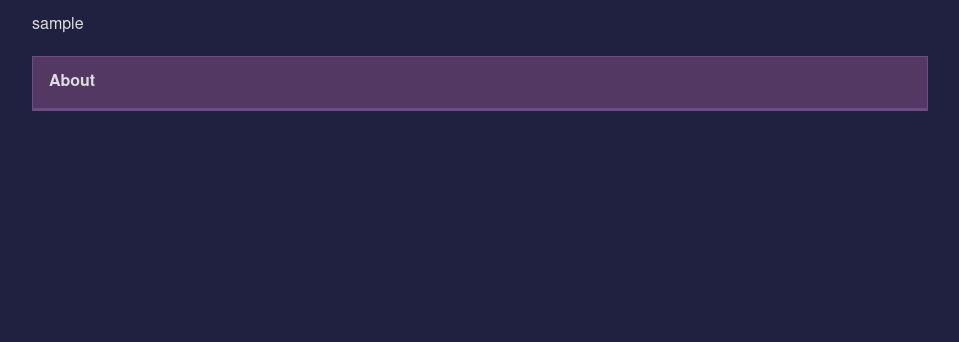
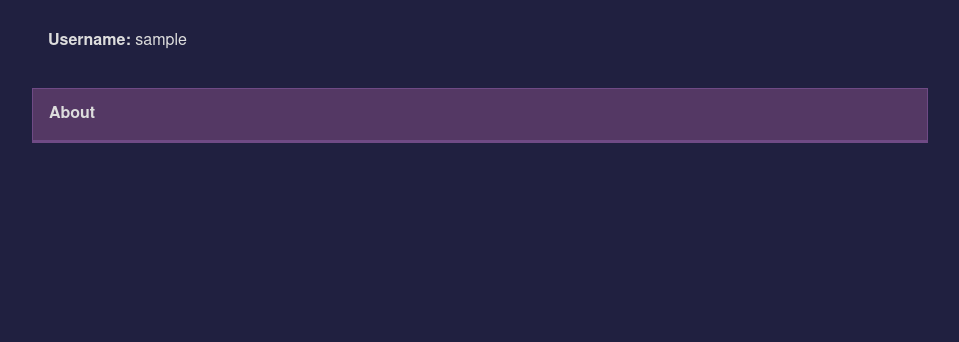
Before and after one commit to vlaya8/tagforest, a Django app: page /accounts/profile/ in a window 1280 px wide. Shown: the part 177-519 px from the top of the page, without its empty margins (160-1119 px from the left). Run offline with Django 3.2, Linux system fonts and the light colour scheme; the visitor is signed in with stand-in values (Sample User, id 1); style sheets or scripts are compiled from the project's sources; parts of the project's set-up code (start-up, migrations or seed data) failed here and were passed over.

Commit message:
Update profil template

```diff
--- a/scss/style.scss
+++ b/scss/style.scss
@@ -167,3 +167,7 @@ article {
   display: inline-block;
   margin: 0.5em;
 }
+
+p {
+  padding: 1rem;
+}
--- a/tags/templates/tags/registration/profile.html
+++ b/tags/templates/tags/registration/profile.html
@@ -2,6 +2,6 @@
 
 {% block content %}
 
-<p>{{ username }}</p>
+<p><b>Username: </b>{{ username }}</p>
 
 {% endblock %}
```
